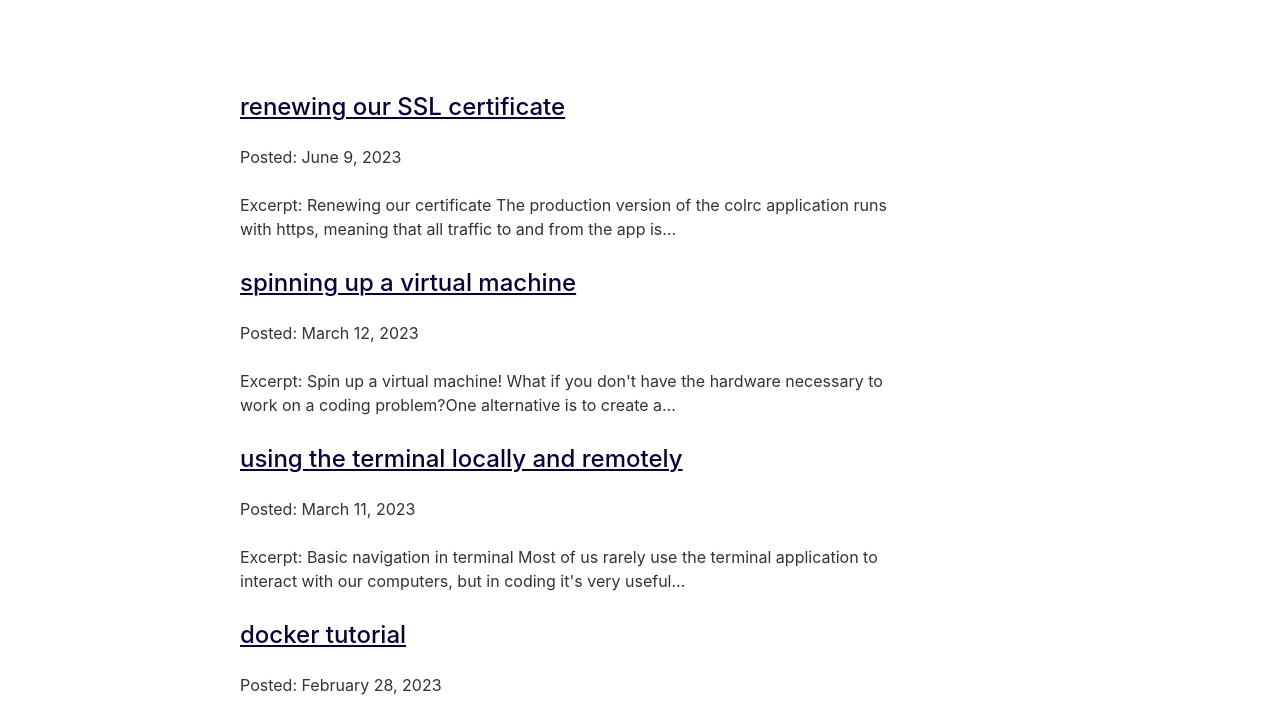
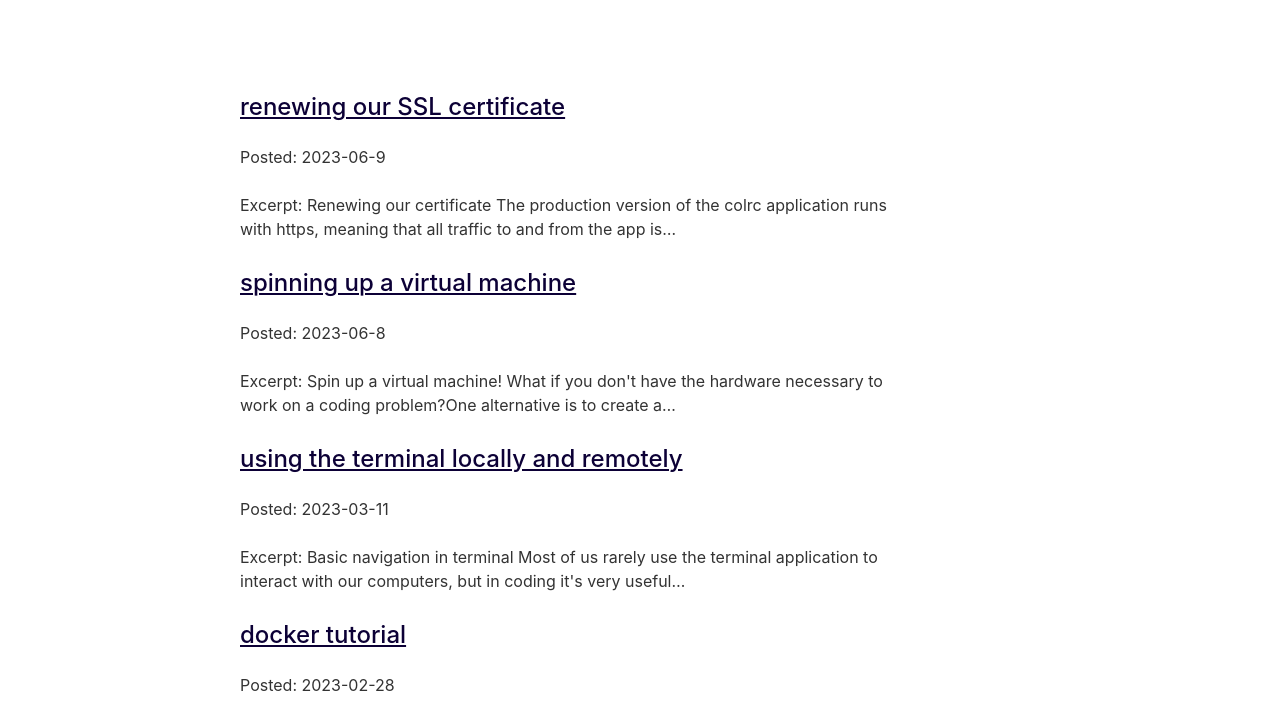
Before and after one commit to amyfou/amyfou-org, a Gatsby site: page /tutorials in a window 1280 px wide. Shown: the part 91-800 px from the top of the page. Built offline with nearby package versions, Linux system fonts and the light colour scheme; Gatsby itself is replaced by a stand-in of ours; some packages are replaced by stand-ins of ours.

Commit message:
update tutorials

```diff
--- a/src/pages/tutorials/index.js
+++ b/src/pages/tutorials/index.js
@@ -29,7 +29,7 @@ export const query = graphql`
     allMdx(sort: { frontmatter: { date: DESC }}) {
       nodes {
         frontmatter {
-          date(formatString: "MMMM D, YYYY")
+          date
           title
           slug
         }
--- a/src/pages/tutorials/{mdx.frontmatter__slug}.js
+++ b/src/pages/tutorials/{mdx.frontmatter__slug}.js
@@ -18,7 +18,7 @@ export const query = graphql`
     mdx(id: {eq: $id}) {
       frontmatter {
         title
-        date(formatString: "MMMM D, YYYY")
+        date
         }
     }
   }
--- a/tutorials/vm.mdx
+++ b/tutorials/vm.mdx
@@ -1,6 +1,6 @@
 ---
 title: "spinning up a virtual machine"
-date: "2023-03-12"
+date: "2023-06-8"
 slug: "vm-tutorial"
 ---
 
```
